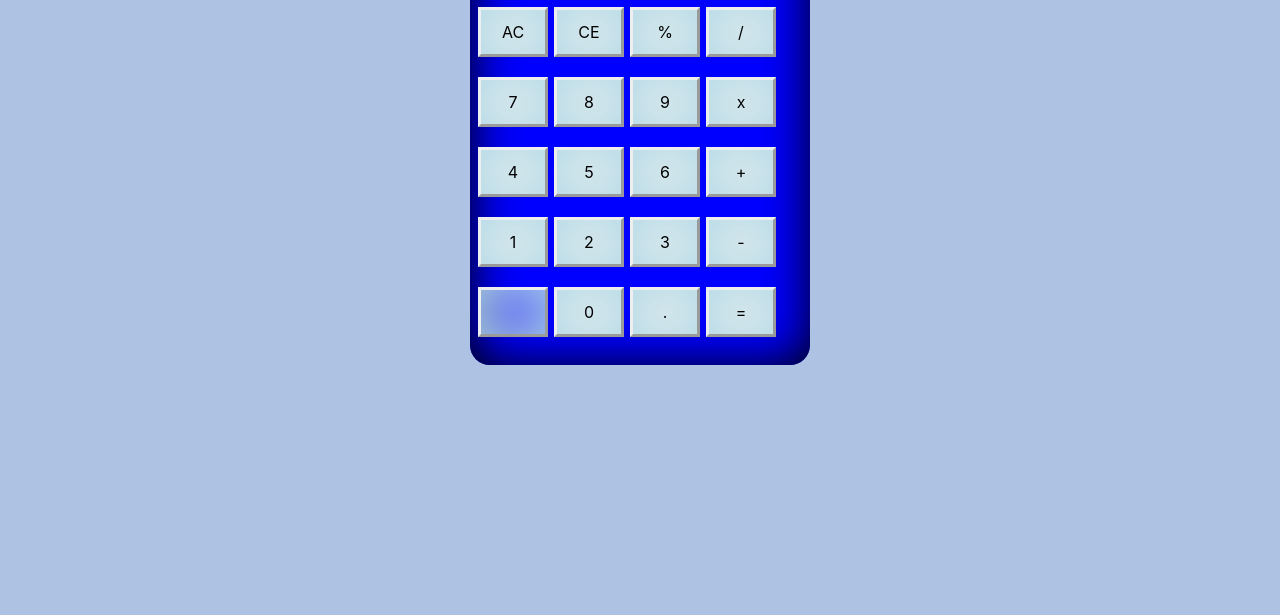
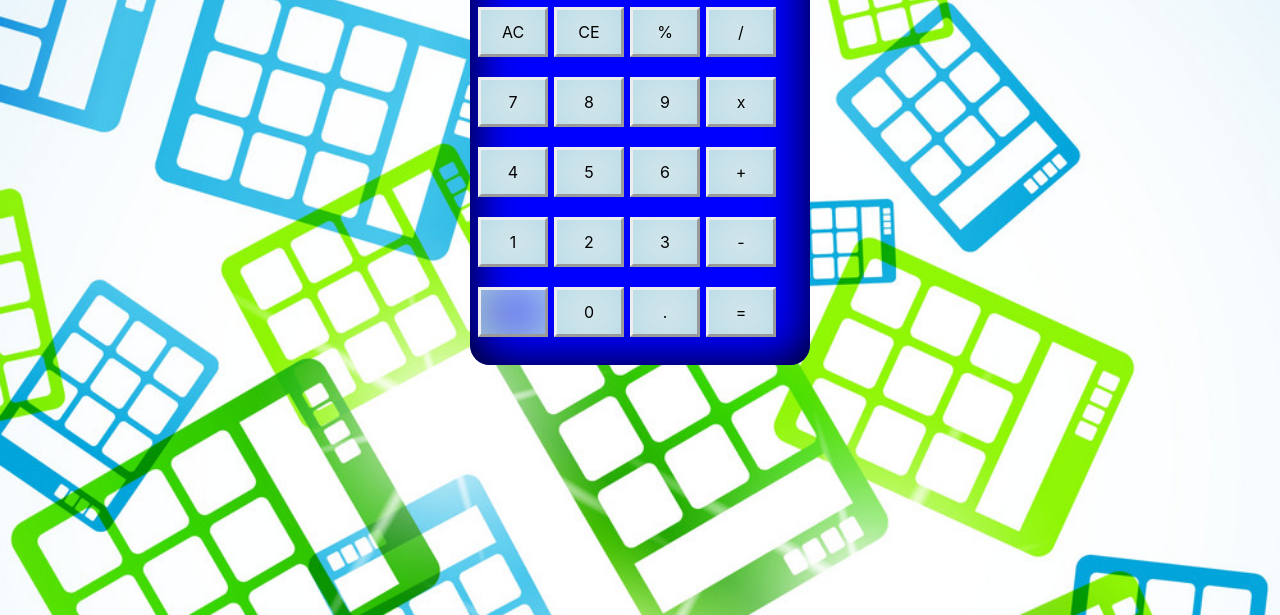
Before and after one commit to baldhead403/Calculator, a plain HTML site: page index.html in a window 1280 px wide. Shown: the part 185-800 px from the top of the page. Drawn offline with nearby package versions, Linux system fonts and the light colour scheme.

Commit message:
Finished Project

```diff
--- a/styles.css
+++ b/styles.css
@@ -1,6 +1,7 @@
 body{
 
-    background: #aec3e4;
+    background-image: url(abstract-calculator.jpg);
+    background-size: 100%;
 
 
 }
@@ -27,7 +28,7 @@ body{
           margin-top: 50px;
           margin-bottom: 50px;
           box-shadow: inset 1px 1px 50px black;
-
+          padding-left: 10px;
 
 }
 
@@ -56,4 +57,5 @@ button{
     border: none;
     border-style: outset;
 
+
 }
```
Also changed, not shown: abstract-calculator.jpg (added), scripts.js (line endings or trailing spaces), 1 other file.
